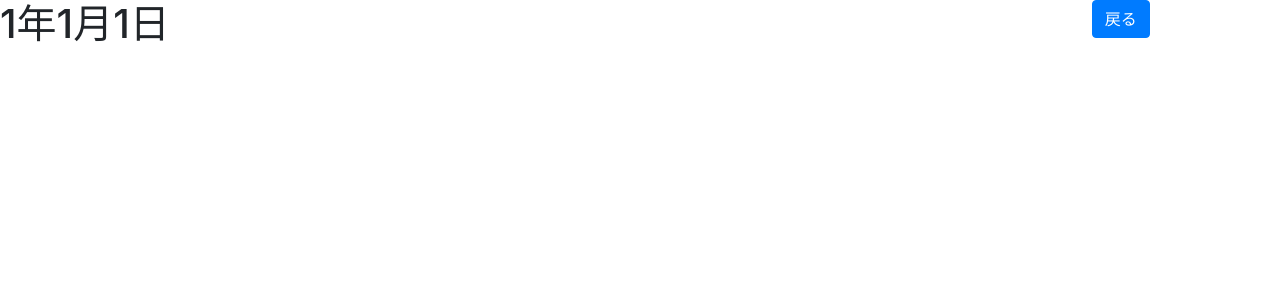
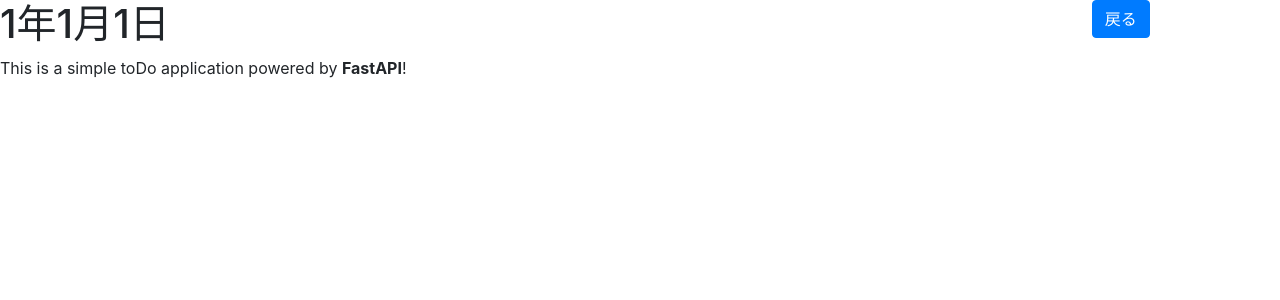
Before and after one commit to toshi-imai/-python--FastAPI-Calender, a FastAPI app: page /todo/1/1/1 in a window 1280 px wide. Shown: the top 300 px of the page. Run offline with FastAPI, Linux system fonts and the light colour scheme; some libraries are stand-ins or nearby versions.

Commit message:
フッター追加

```diff
--- a/templates/blank.html
+++ b/templates/blank.html
@@ -13,6 +13,11 @@
             </div>
         </div>
     </head>
+    <body>
+        <footer>
+            <p>This is a simple toDo application powered by <b>FastAPI</b>!</p>
+        </footer>
+    </body>
 </html>
 
 {% endblock %}
```
